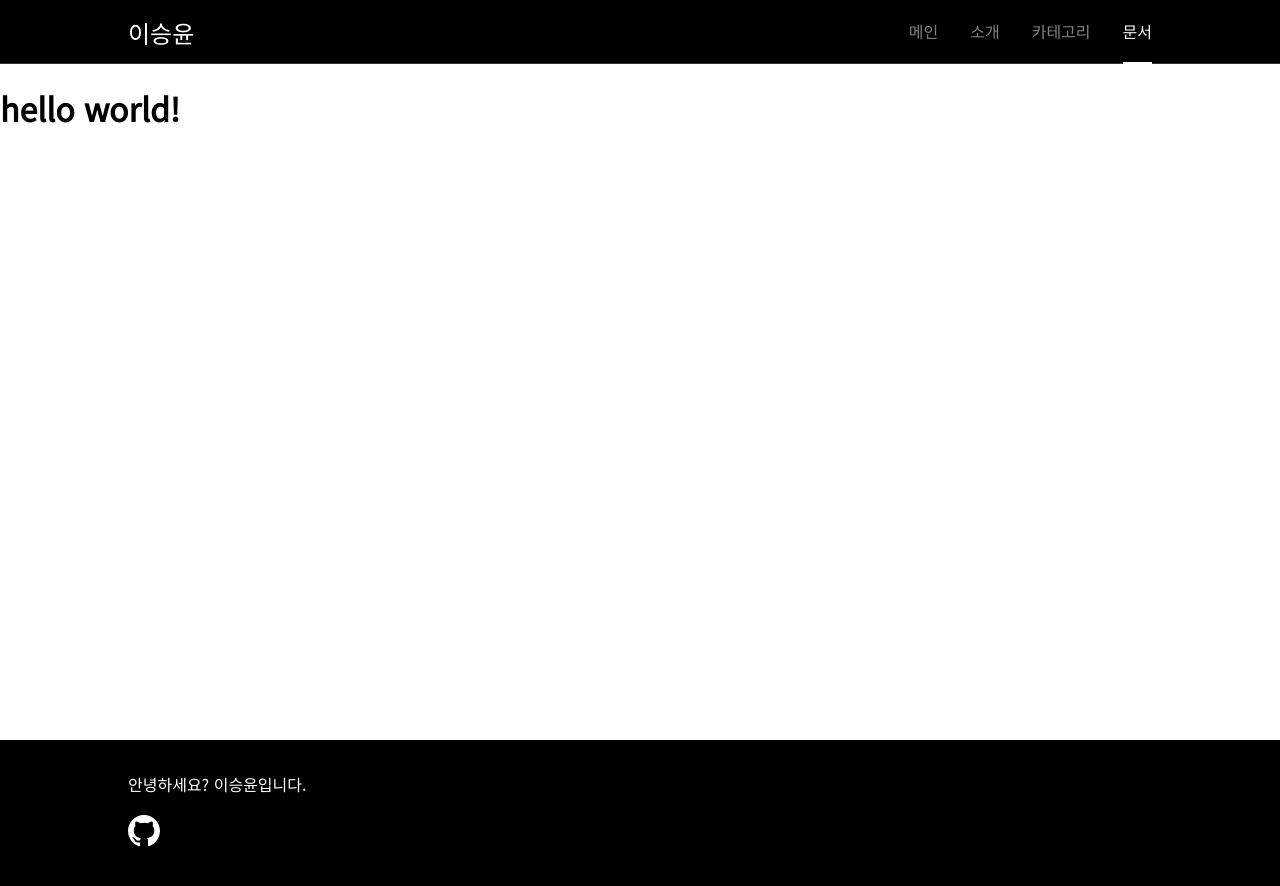
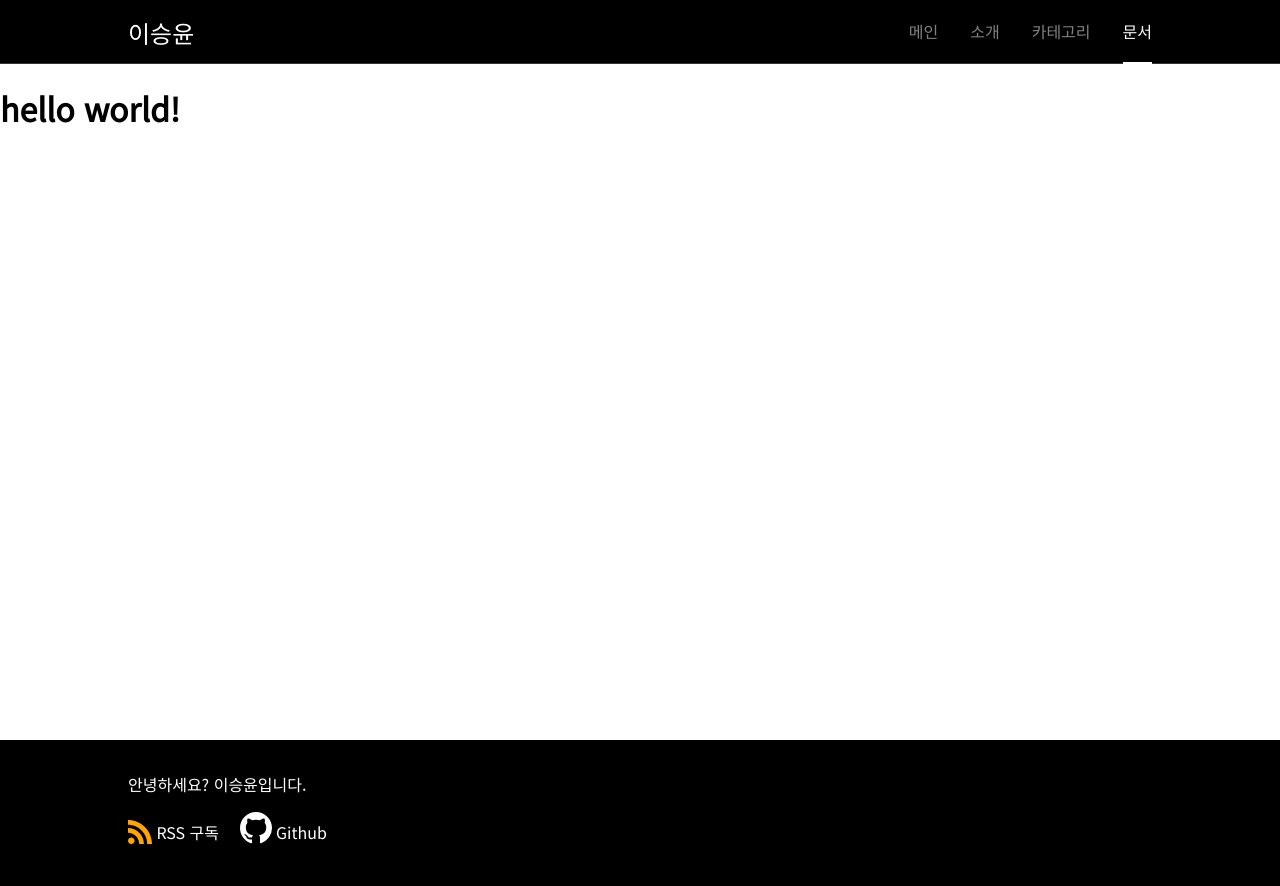
Before and after one commit to LeeSeungYun1020/LeeSeungYun1020.github.io, a Jekyll site: the page built from docs.html, in a window 1280 px wide. Shown: the top 886 px of the page. Built offline with Jekyll 4.4.1, drawn with Linux system fonts in a browser that asks for light colours.

Commit message:
Add RSS feed icon

```diff
--- a/_includes/footer.html
+++ b/_includes/footer.html
@@ -5,8 +5,13 @@
         </p>
     </div>
     <div class="footer-icon-box">
-        <a href="https://github.com/{{ site.github_username }}" target="_blank">
+        <a class="footer-icon-link" href="/feed.xml">
+            <svg aria-hidden="true" role="img" class="footer-icon" viewBox="0 0 16 16" width="24" height="24" fill="orange" style="display:inline-block;user-select:none;vertical-align:text-bottom;overflow:visible"><path d="M12.8 16C12.8 8.978 7.022 3.2 0 3.2V0c8.777 0 16 7.223 16 16h-3.2zM2.194 11.61c1.21 0 2.195.985 2.195 2.196 0 1.21-.99 2.194-2.2 2.194C.98 16 0 15.017 0 13.806c0-1.21.983-2.195 2.194-2.195zM10.606 16h-3.11c0-4.113-3.383-7.497-7.496-7.497v-3.11c5.818 0 10.606 4.79 10.606 10.607z"/></svg>
+            RSS 구독
+        </a>
+        <a class="footer-icon-link" href="https://github.com/{{ site.github_username }}" target="_blank">
             <svg aria-hidden="true" role="img" class="footer-icon" viewBox="0 0 16 16" width="32" height="32" fill="currentColor" style="display:inline-block;user-select:none;vertical-align:text-bottom;overflow:visible"><path fill-rule="evenodd" d="M8 0C3.58 0 0 3.58 0 8c0 3.54 2.29 6.53 5.47 7.59.4.07.55-.17.55-.38 0-.19-.01-.82-.01-1.49-2.01.37-2.53-.49-2.69-.94-.09-.23-.48-.94-.82-1.13-.28-.15-.68-.52-.01-.53.63-.01 1.08.58 1.23.82.72 1.21 1.87.87 2.33.66.07-.52.28-.87.51-1.07-1.78-.2-3.64-.89-3.64-3.95 0-.87.31-1.59.82-2.15-.08-.2-.36-1.02.08-2.12 0 0 .67-.21 2.2.82.64-.18 1.32-.27 2-.27.68 0 1.36.09 2 .27 1.53-1.04 2.2-.82 2.2-.82.44 1.1.16 1.92.08 2.12.51.56.82 1.27.82 2.15 0 3.07-1.87 3.75-3.65 3.95.29.25.54.73.54 1.48 0 1.07-.01 1.93-.01 2.2 0 .21.15.46.55.38A8.013 8.013 0 0016 8c0-4.42-3.58-8-8-8z"></path></svg>
+            Github
         </a>
     </div>
 </footer>
--- a/_sass/main.scss
+++ b/_sass/main.scss
@@ -114,9 +114,15 @@ a {
 
 
 .footer-icon-box {
-  font-size: 24px;
+  font-size: medium;
+  color: white;
 }
 
 .footer-icon {
   color: var(--background-font-color);
 }
+
+.footer-icon-link {
+  color: var(--background-font-color);
+  margin-right: 16px;
+}
```
